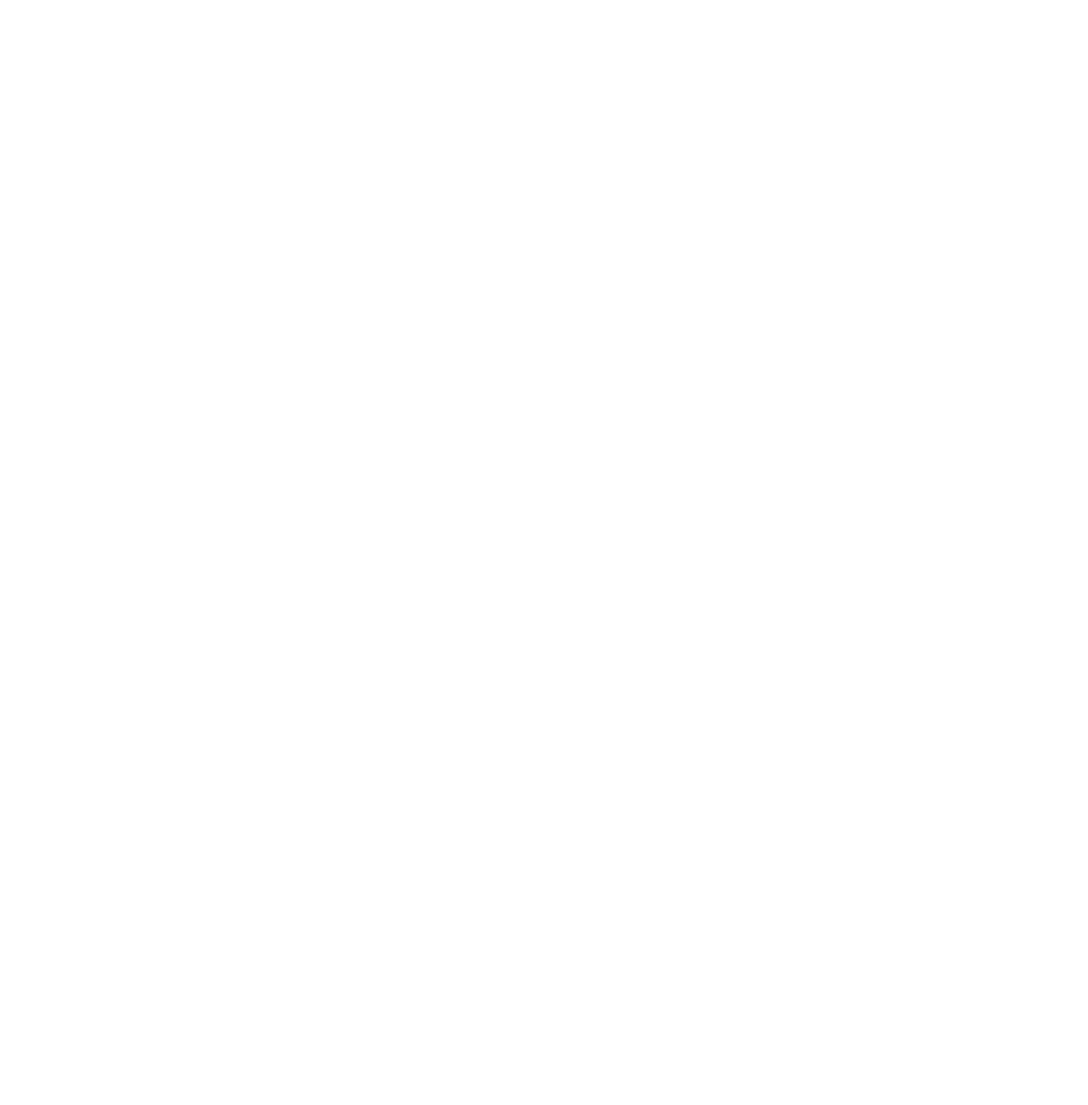
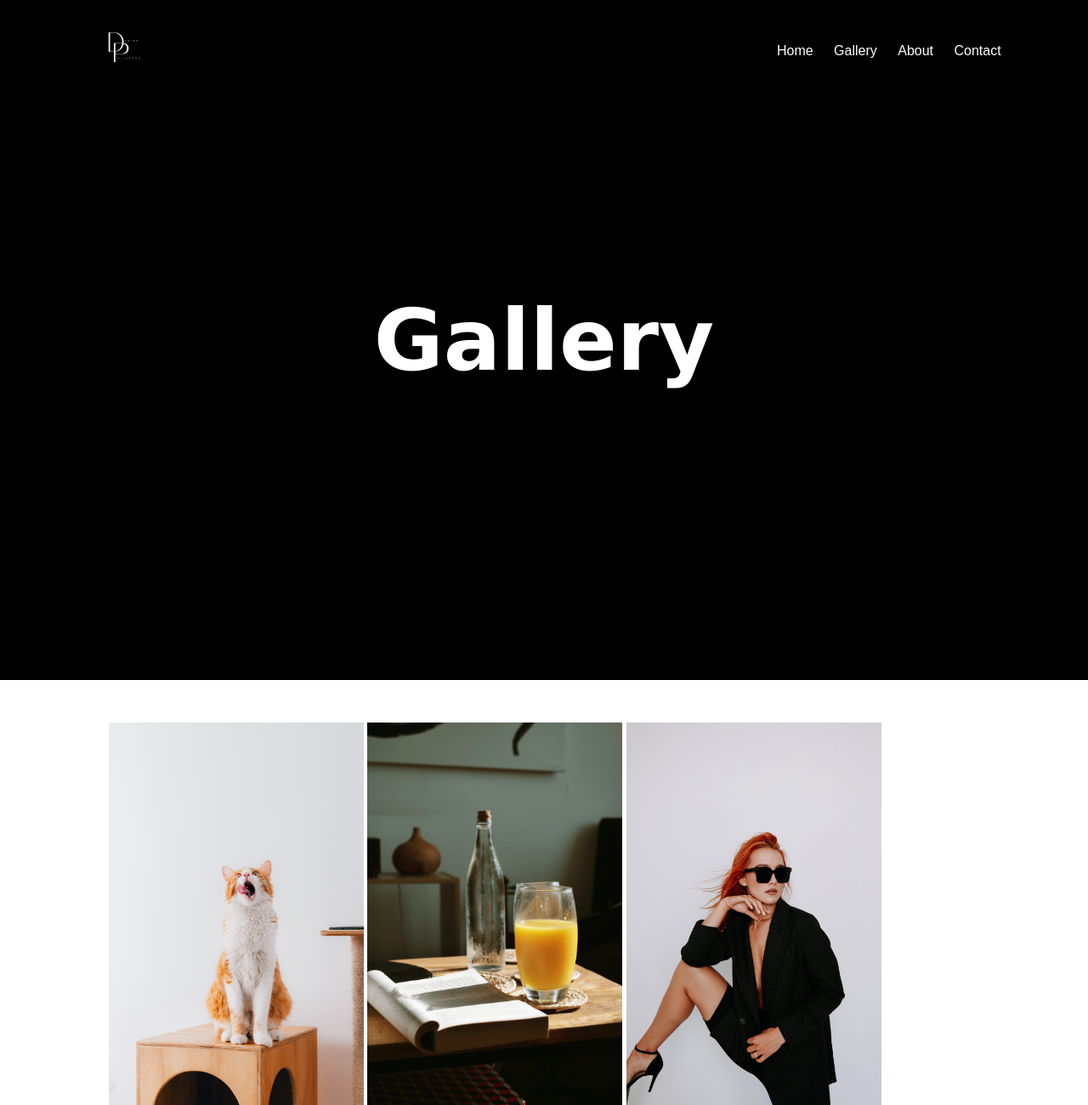
Before and after one commit to imhurbet/photographysite, a plain HTML site: page gallery.html in a window 1280 px wide. Shown: the top 1300 px of the page at 85% size. Before the commit the page ends 800 px from the top, so only its background shows below. Drawn offline with Linux system fonts and the light colour scheme.

Commit message:
Added gallery page and added pictures

```diff
--- a/gallery.html
+++ b/gallery.html
@@ -0,0 +1,42 @@
+<!DOCTYPE html>
+<html lang="en">
+<head>
+    <meta charset="UTF-8">
+    <meta name="viewport" content="width=device-width, initial-scale=1.0">
+    <title>Gallery</title>
+    <link rel="stylesheet" href="style.css">
+</head>
+<body>
+
+    <div class="gall">
+    <nav>
+      <img src="Images/Brown___Beige_Aesthetic_Minimalist_Font_Initials_Logo-removebg-preview.png" class="logo" alt="">
+      <ul>
+        <li><a href="index.html">Home</a></li>
+        <li><a href="gallery.html">Gallery</a></li>
+        <li><a href="#">About</a></li>
+        <li><a href="#">Contact</a></li>
+      </ul>
+
+    </nav>
+    <div class="content">
+        <h1>Gallery</h1>
+      </div>
+  </div>
+<div class="img-gallery">
+
+        <img src="Images/pexels-camilo-ospina-18688875.jpg" class="img" alt="">
+        <img src="Images/pexels-cameron-gawn-18264139.jpg" class="img" alt="">
+        <img src="Images/pexels-вікторія-осовик-18747601.jpg" class="img" alt="">
+        <img src="Images/pexels-juliana-stein-1898555.jpg" class="img" alt="">
+        <img src="Images/pexels-karlee-heck-18815705.jpg" class="img" alt="">
+        <img src="Images/pexels-lukas-rychvalsky-3075449.jpg" class="img" alt="">
+        <img src="Images/pexels-octavian-iordache-17676464.jpg" class="img" alt="">
+        <img src="Images/pexels-pervane-mustafa-18407796.jpg" class="img" alt="">
+        <img src="Images/pexels-ka-kitt-18815907.jpg" class="img" alt="">
+        <img src="Images/pexels-camilo-ospina-18688875.jpg" class="img" alt="">
+        <img src="Images/pexels-cameron-gawn-18264139.jpg" class="img" alt="">
+        <img src="Images/pexels-ka-kitt-18815907.jpg" class="img" alt="">
+    </div>
+</body>
+</html>
--- a/style.css
+++ b/style.css
@@ -7,7 +7,7 @@
 .hero{
   width: 100%;
   height: 100vh;
-  background-image: linear-gradient(rgba(12,3,51,0.3), rgba(12,3,51,0.3));
+  background-image: linear-gradient(#af57574d, rgba(12,3,51,0.3));
   position: relative;
   padding: 0 5%;
   display: flex;
@@ -41,10 +41,11 @@ nav ul li a{
   text-align: center;
 }
 .content h1{
-  font-size: 130px;
+  font-size: 100px;
   color: #ffff;
   font-weight: bold;
   transition: 0.5s;
+  font-family: Verdana, Geneva, Tahoma, sans-serif;
 }
 .content h1:hover{
   -webkit-text-stroke: 2px #fff;
@@ -78,3 +79,22 @@ nav ul li a{
     height: 100%;
   }
 }
+.img-gallery{
+  width: 80%;
+  margin: 50px auto ;
+
+}
+.img-gallery img{
+  width: 300px;
+  cursor: pointer;
+
+}
+.gall{
+  height: 100vh;
+  position: relative;
+  background-color: black;
+  padding: 0 5%;
+  display: flex;
+  align-items: center;
+  justify-content: center;
+}
```
Also changed, not shown: index.html (+4 -6 lines), Images/pexels-cameron-gawn-18264139.jpg (added), Images/pexels-camilo-ospina-18688875.jpg (added), Images/pexels-ka-kitt-18815907.jpg (added), Images/pexels-pervane-mustafa-18407796.jpg (added), Images/pexels-rahul-shah-796482.jpg (added), Images/pexels-sarah-dorweiler-8408552.jpg (added), Images/pexels-вікторія-осовик-18747601.jpg (added), 6 other files.
